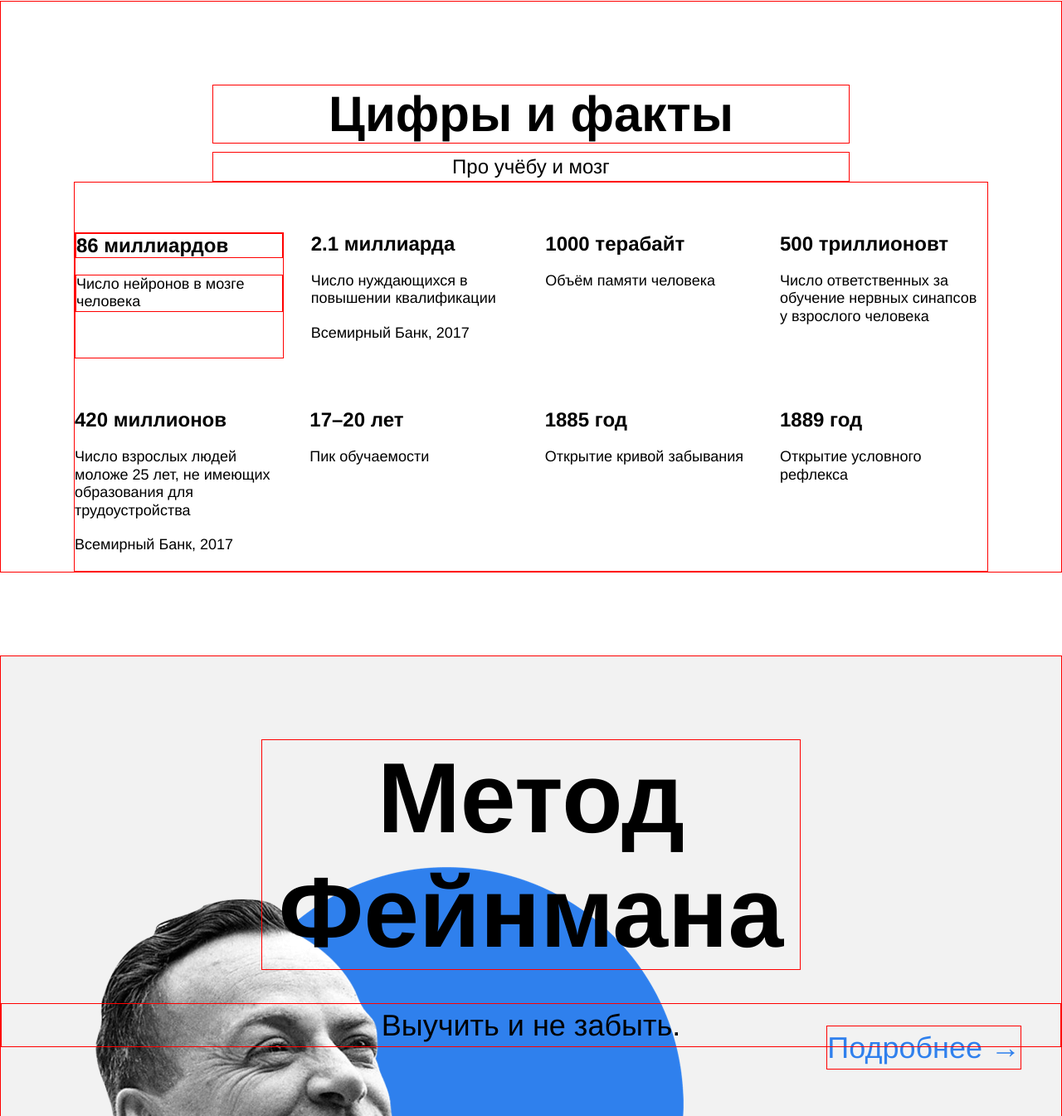
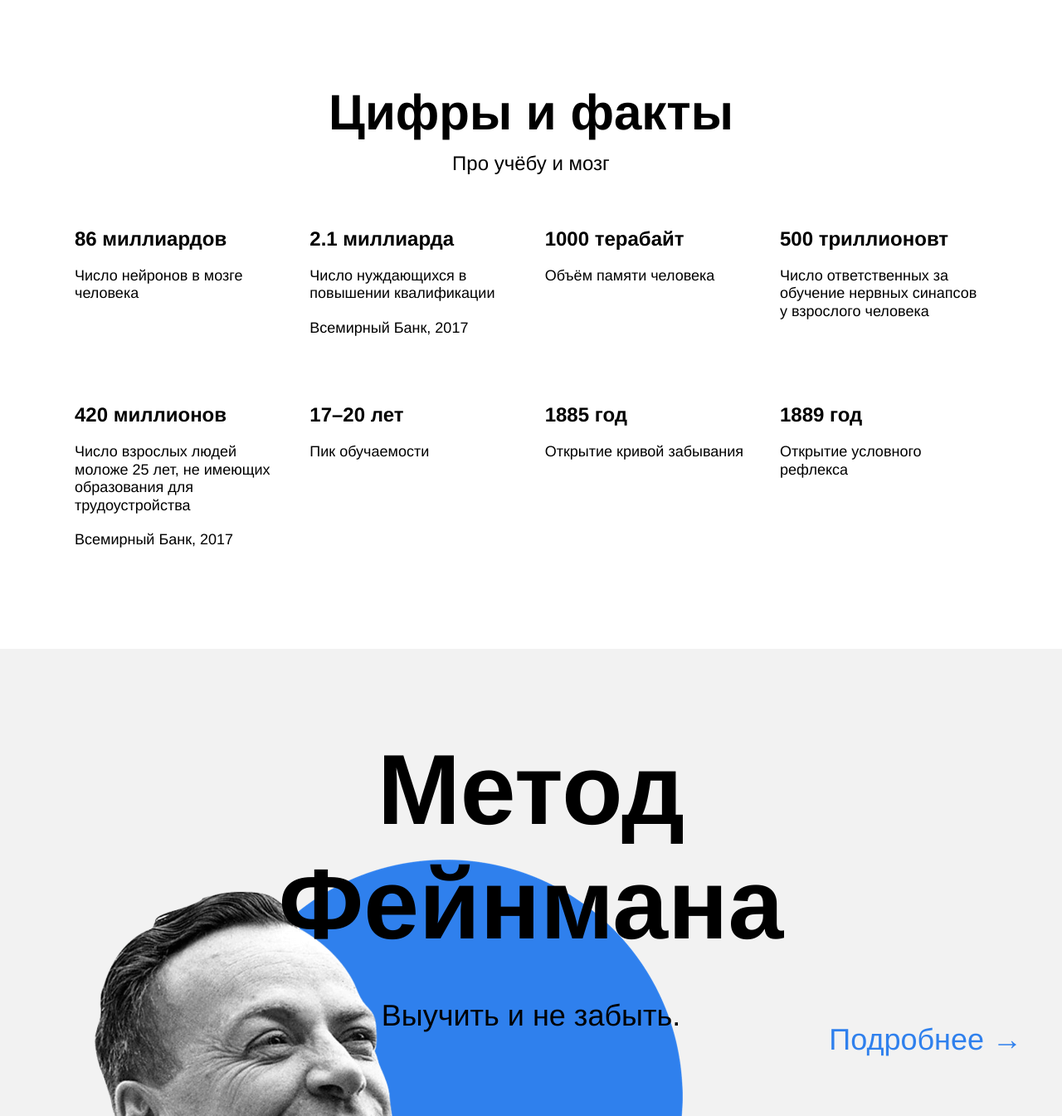
Before and after one commit to Sflln/first-projects, a plain HTML site: page index.html in a window 1280 px wide. Shown: the part 1355-2700 px from the top of the page at 83% size. Drawn offline with Linux system fonts and the light colour scheme; files whose address does not match are found by name.

Commit message:
table 1.2

```diff
--- a/index.html
+++ b/index.html
@@ -30,14 +30,14 @@
           </div>
         </section>
 
-        <section class="digits brd">
-          <h2 class="digits__section-title brd">Цифры и факты</h2>
-          <h3 class="digits__section-subtitle brd">Про учёбу и мозг</h3>
-          <div class="digits__table brd">
+        <section class="digits">
+          <h2 class="digits__section-title">Цифры и факты</h2>
+          <h3 class="digits__section-subtitle">Про учёбу и мозг</h3>
+          <div class="digits__table">
 
-            <div class="digits__table_cell brd">
-              <p class="digits__table_heading brd">86 миллиардов</p>
-              <p class="digits__table_text brd">Число нейронов в мозге человека</p>
+            <div class="digits__table_cell">
+              <p class="digits__table_heading">86 миллиардов</p>
+              <p class="digits__table_text">Число нейронов в мозге человека</p>
             </div>
 
             <div class="digits__table_cell">
@@ -77,58 +77,12 @@
               <p class="digits__table_text">Открытие условного рефлекса</p>
             </div>
           </div>
-          <!--<table class="digits__table brd">
-            <tr class="srochka">
-              <td class="digits__table_cell brd">
-                <p class="digits__table_heading brd">86 миллиардов</p>
-                <p class="digits__table_text brd">Число нейронов в мозге человека</p>
-              </td>
-
-              <td class="digits__table_cell">
-                <p class="digits__table_heading">2.1 миллиарда</p>
-                <p class="digits__table_text">Число нуждающихся в повышении квалификации</p>
-                <p class="digits__table_text">Всемирный Банк, 2017</p>
-              </td>
-
-              <td class="digits__table_cell">
-                <p class="digits__table_heading">1000 терабайт</p>
-                <p class="digits__table_text">Объём памяти человека</p>
-              </td>
-
-              <td class="digits__table_cell">
-                <p class="digits__table_heading">500 триллионовт</p>
-                <p class="digits__table_text">Число ответственных за обучение нервных синапсов у взрослого человека</p>
-              </td>
-            </tr>
-            <tr>
-              <td class="digits__table_cell">
-                <p class="digits__table_heading">420 миллионов</p>
-                <p class="digits__table_text">Число взрослых людей моложе 25 лет, не имеющих образования для трудоустройства</p>
-                <p class="digits__table_text">Всемирный Банк, 2017</p>
-              </td>
-
-              <td class="digits__table_cell">
-                <p class="digits__table_heading">17–20 лет</p>
-                <p class="digits__table_text">Пик обучаемости</p>
-              </td>
-
-              <td class="digits__table_cell">
-                <p class="digits__table_heading">1885 год</p>
-                <p class="digits__table_text">Открытие кривой забывания</p>
-              </td>
-
-              <td class="digits__table_cell">
-                <p class="digits__table_heading">1889 год</p>
-                <p class="digits__table_text">Открытие условного рефлекса</p>
-              </td>
-            </tr>
-          </table>-->
         </section>
 
-        <section class="feynman brd">
-          <h2 class="feynman__title brd">Метод Фейнмана</h2>
-          <h3 class="feynman__subtitle brd">Выучить и не забыть.</h3>
-          <a href="#" class="feynman__link brd">Подробнее &rarr;</a>
+        <section class="feynman">
+          <h2 class="feynman__title">Метод Фейнмана</h2>
+          <h3 class="feynman__subtitle">Выучить и не забыть.</h3>
+          <a href="#" class="feynman__link">Подробнее &rarr;</a>
           <img class="feynman__img" alt="Feynman" src="../first-project/images/feynman.png">
         </section>
 
--- a/styles/style.css
+++ b/styles/style.css
@@ -137,12 +137,11 @@
 }
 
 
-/*border for checking*/
-
 /*Блок с таблицей №1*/
-.brd{
+/*.brd{
   border: 1px solid red;
 }
+border for checking*/
 
 .digits{
   margin-bottom: 100px;
@@ -183,11 +182,6 @@
   flex-direction: column;
   margin-top: 60px;
 }
-
-/*.strochka{
-  margin-top: 60px;
-  justify-content: space-between;
-}*/
 
 .digits__table_heading{
   font-size: 24px;
```
